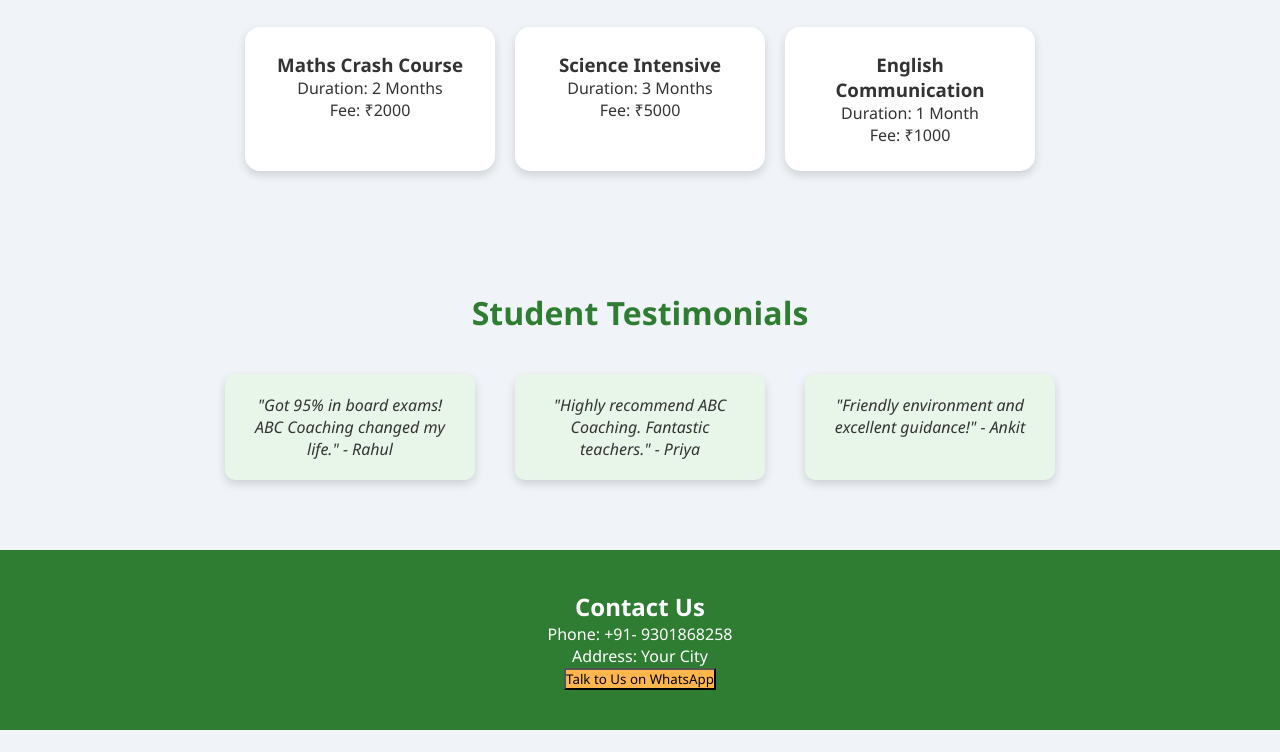
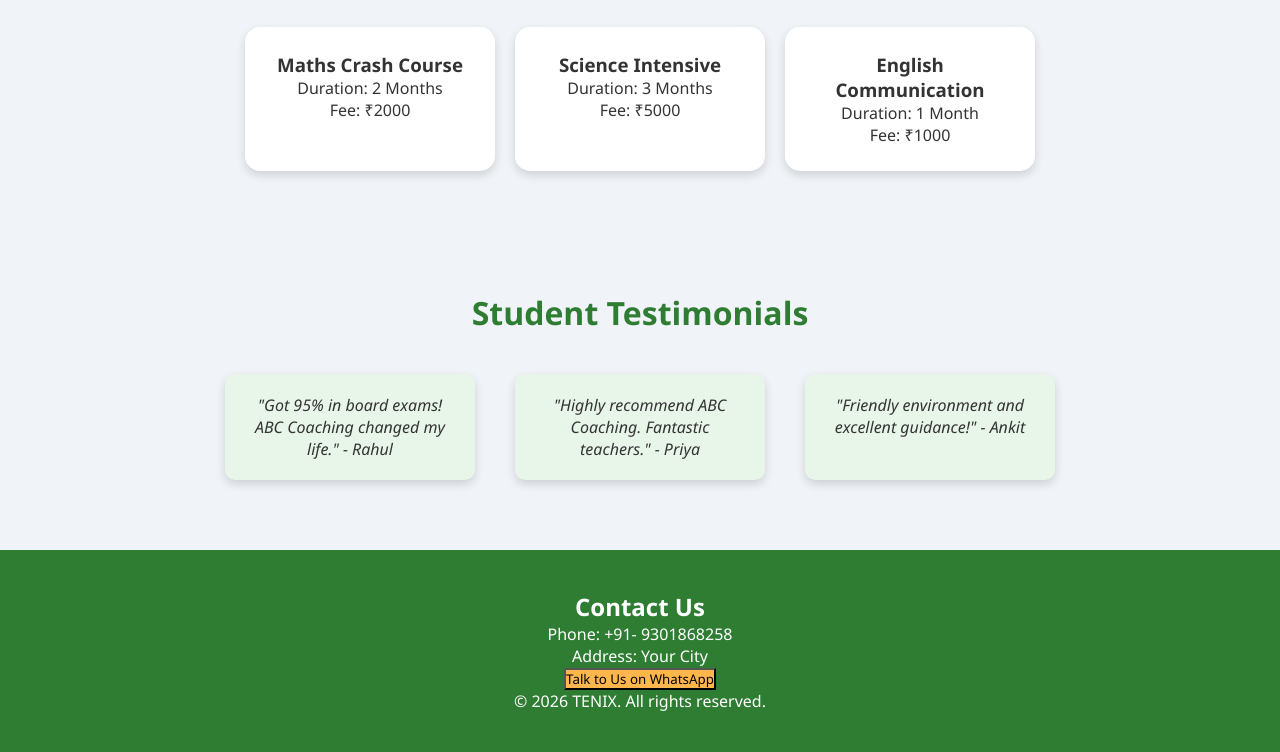
Before and after one commit to ten-ix/Coaching-Prototype, a plain HTML site: page index.html in a window 1280 px wide. Shown: the part 707-1459 px from the top of the page. Before the commit the page ends 1437 px from the top, so only its background shows below. Drawn offline with Linux system fonts and the light colour scheme.

Commit message:
Update index.html

```diff
--- a/index.html
+++ b/index.html
@@ -101,6 +101,7 @@ footer a button { background:#FFB74D; }
   <h2>Contact Us</h2>
   <p>Phone: +91- 9301868258<br>Address: Your City</p>
   <a href="https://wa.me/919301868258"><button>Talk to Us on WhatsApp</button></a>
+  <p>© 2026 TENIX. All rights reserved.</p>
 </footer>
 
 <script>
```
